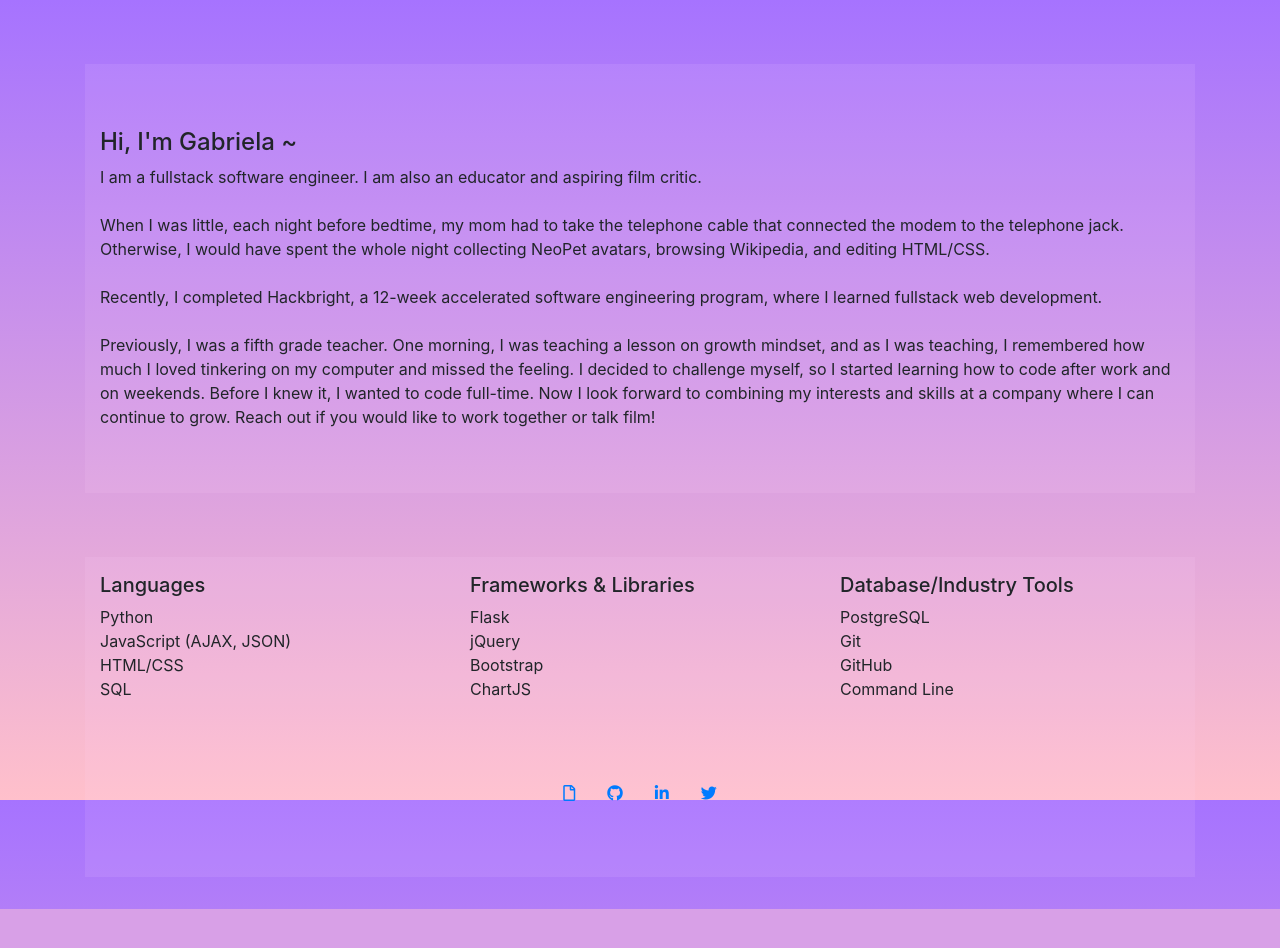
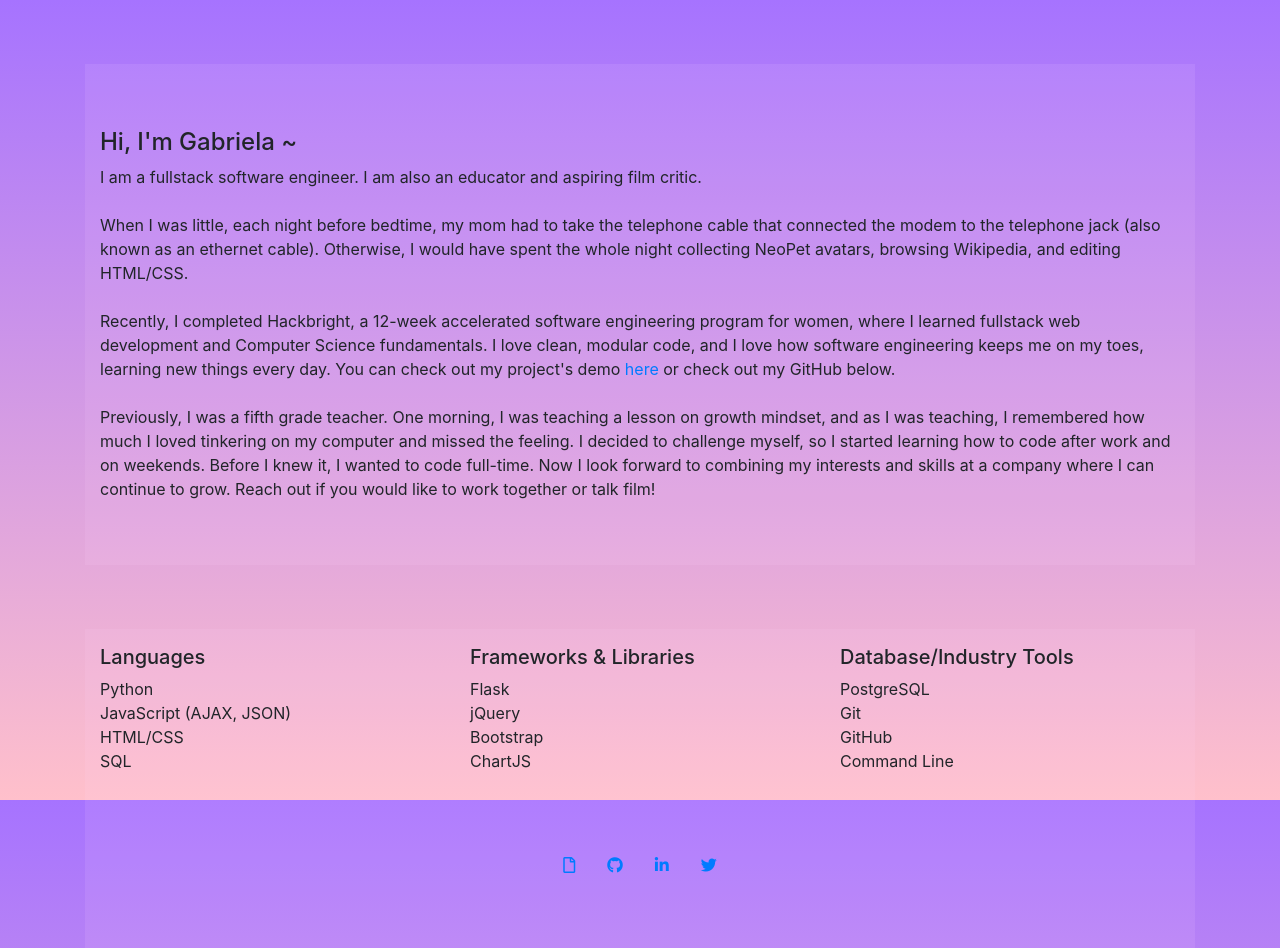
Before and after one commit to gabrielainsf/personal-website, a Flask app: page / in a window 1280 px wide. Shown: the top 948 px of the page. Before the commit the page ends 909 px from the top, so only its background shows below. Run offline with Flask 2, Linux system fonts and the light colour scheme; some libraries are stand-ins or nearby versions.

Commit message:
Updated text, added demo

```diff
--- a/templates/homepage.html
+++ b/templates/homepage.html
@@ -13,10 +13,10 @@
             I am a fullstack software engineer. I am also an educator and aspiring film critic.
             <br>
             <br>
-            When I was little, each night before bedtime, my mom had to take the telephone cable that connected the modem to the telephone jack. Otherwise, I would have spent the whole night collecting NeoPet avatars, browsing Wikipedia, and editing HTML/CSS.
+            When I was little, each night before bedtime, my mom had to take the telephone cable that connected the modem to the telephone jack (also known as an ethernet cable). Otherwise, I would have spent the whole night collecting NeoPet avatars, browsing Wikipedia, and editing HTML/CSS.
             <br>
             <br>
-            Recently, I completed Hackbright, a 12-week accelerated software engineering program, where I learned fullstack web development.
+            Recently, I completed Hackbright, a 12-week accelerated software engineering program for women, where I learned fullstack web development and Computer Science fundamentals. I love clean, modular code, and I love how software engineering keeps me on my toes, learning new things every day. You can check out my project's demo <a href="https://vimeo.com/290716122">here</a> or check out my GitHub below.
             <br>
             <br>
             Previously, I was a fifth grade teacher. One morning, I was teaching a lesson on growth mindset, and as I was teaching, I remembered how much I loved tinkering on my computer and missed the feeling. I decided to challenge myself, so I started learning how to code after work and on weekends. Before I knew it, I wanted to code full-time. Now I look forward to combining my interests and skills at a company where I can continue to grow. Reach out if you would like to work together or talk film!
```
